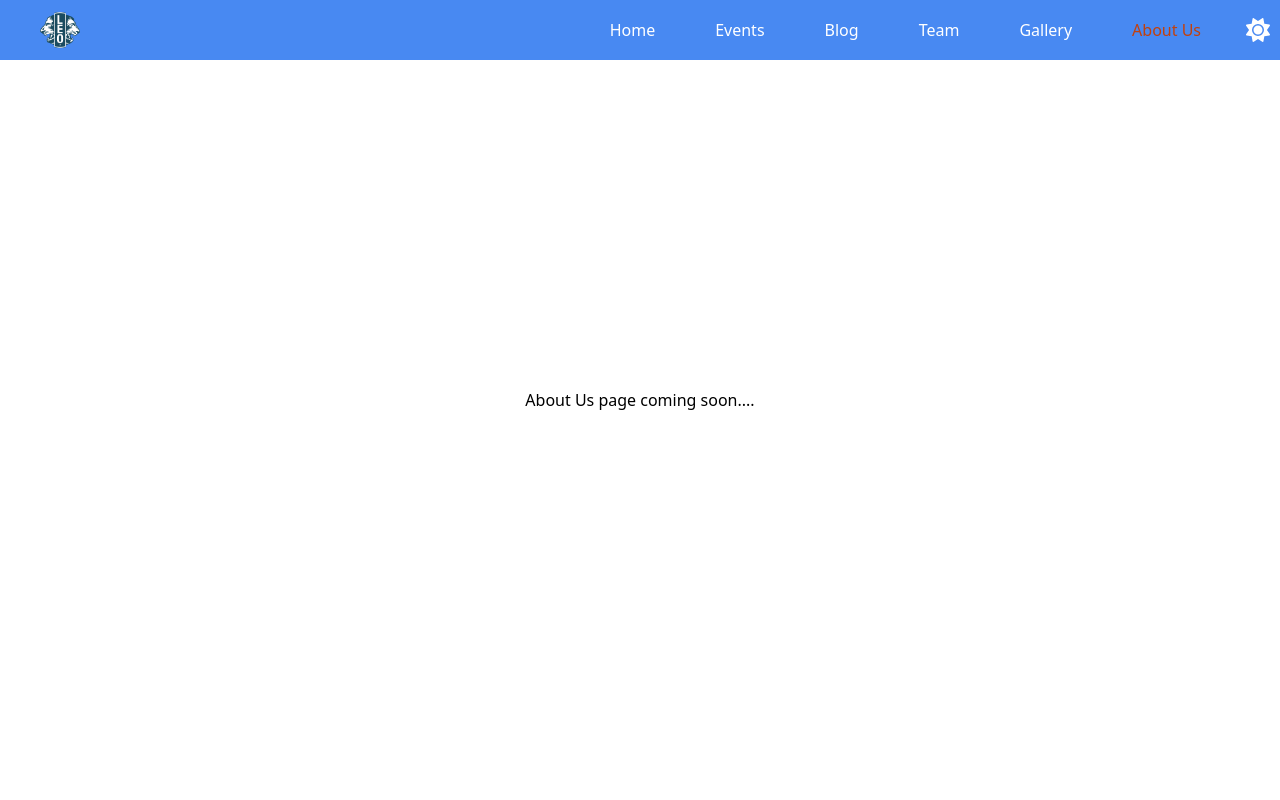
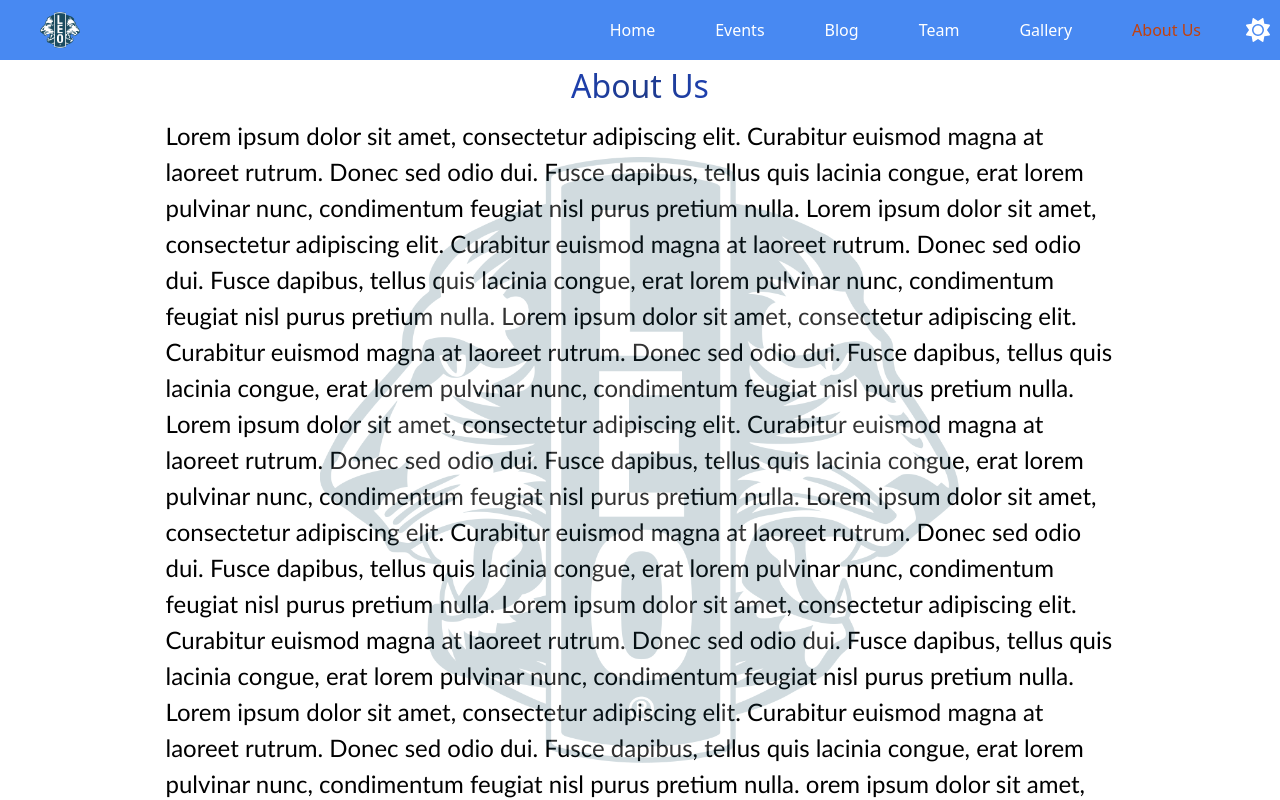
Before and after one commit to AkashKT10172/Leo-Club-BIT-Mesra, a React (Vite) app: page /about in a window 1280 px wide. Shown: the top 800 px of the page. Built offline with nearby package versions, Linux system fonts and the light colour scheme.

Commit message:
Created basic About page

```diff
--- /dev/null
+++ b/src/components/AboutUs/AboutUs.css
@@ -0,0 +1,77 @@
+
+  /* .Acontainer {
+    margin-top: 60px;
+    padding: 2px;
+    display: flex;
+    flex-direction: column;
+    justify-items: center;
+    align-items: center;
+    margin-bottom: 16px;
+  }
+  .Aheader{
+    text-align: center;
+    font-size: xx-large;
+    font-weight: 500;
+  }
+  .Acontent{
+    position:absolute;
+    display: flex;
+    top:64px;
+    min-height: 800px;
+    width: 85%;
+    font-size:x-large;
+    font-family: sans-serif;
+    font-weight: 400;
+    padding: 4px;
+  }
+  .logo{
+
+    position: sticky;
+    top: 64px;
+    opacity: .5;
+  } */
+
+
+  .Acontainer {
+    margin-top: 60px;
+    padding: 2px;
+    display: flex;
+    flex-direction: column;
+    justify-content: center;
+    align-items: center;
+    margin-bottom: 16px;
+  }
+
+  .Aheader {
+    text-align: center;
+    font-size: xx-large;
+    font-weight: 500;
+  }
+
+  .Acontent {
+    margin: 4px;
+    padding: 4px;
+    width: 75%;
+    font-size: x-large;
+    font-family:'Gill Sans', 'Gill Sans MT', Calibri, 'Trebuchet MS', sans-serif;
+    font-weight: 400;
+  }
+
+  .logo {
+    position: fixed;
+    top: 120px;
+    opacity: 0.2;
+    width: 50%;
+    height: calc(100vh - 120px); /* Set logo height to viewport height minus header */
+  }
+
+
+  @media (max-width: 768px) {
+    .Acontent {
+      font-size: large;
+    }
+    .logo {
+      height:75%;
+      width: 50%;
+    }
+  }
--- a/src/components/AboutUs/AboutUs.jsx
+++ b/src/components/AboutUs/AboutUs.jsx
@@ -1,8 +1,24 @@
 import React from 'react'
-
+import './AboutUs.css'
 const AboutUs = () => {
   return (
-    <div className='h-screen flex justify-center items-center'>About Us page coming soon....</div>
+    <div className='Acontainer'>
+      <h1 className='Aheader bg-gradient-to-r from-blue-800 via-blue-900 to-blue-800 text-transparent bg-clip-text'>About Us</h1>
+      <img className='logo' src='./leoLogo.png'></img>
+      <div className="Acontent">
+      <p>Lorem ipsum dolor sit amet, consectetur adipiscing elit. Curabitur euismod magna at laoreet rutrum. Donec sed odio dui. Fusce dapibus, tellus quis lacinia congue, erat lorem pulvinar nunc, condimentum feugiat nisl purus pretium nulla.
+      Lorem ipsum dolor sit amet, consectetur adipiscing elit. Curabitur euismod magna at laoreet rutrum. Donec sed odio dui. Fusce dapibus, tellus quis lacinia congue, erat lorem pulvinar nunc, condimentum feugiat nisl purus pretium nulla.
+      Lorem ipsum dolor sit amet, consectetur adipiscing elit. Curabitur euismod magna at laoreet rutrum. Donec sed odio dui. Fusce dapibus, tellus quis lacinia congue, erat lorem pulvinar nunc, condimentum feugiat nisl purus pretium nulla.
+      Lorem ipsum dolor sit amet, consectetur adipiscing elit. Curabitur euismod magna at laoreet rutrum. Donec sed odio dui. Fusce dapibus, tellus quis lacinia congue, erat lorem pulvinar nunc, condimentum feugiat nisl purus pretium nulla.
+      Lorem ipsum dolor sit amet, consectetur adipiscing elit. Curabitur euismod magna at laoreet rutrum. Donec sed odio dui. Fusce dapibus, tellus quis lacinia congue, erat lorem pulvinar nunc, condimentum feugiat nisl purus pretium nulla.
+      Lorem ipsum dolor sit amet, consectetur adipiscing elit. Curabitur euismod magna at laoreet rutrum. Donec sed odio dui. Fusce dapibus, tellus quis lacinia congue, erat lorem pulvinar nunc, condimentum feugiat nisl purus pretium nulla.
+      Lorem ipsum dolor sit amet, consectetur adipiscing elit. Curabitur euismod magna at laoreet rutrum. Donec sed odio dui. Fusce dapibus, tellus quis lacinia congue, erat lorem pulvinar nunc, condimentum feugiat nisl purus pretium nulla.
+      orem ipsum dolor sit amet, consectetur adipiscing elit. Curabitur euismod magna at laoreet rutrum. Donec sed odio dui. Fusce dapibus, tellus quis lacinia congue, erat lorem pulvinar nunc, condimentum feugiat nisl purus pretium nulla.
+      Lorem ipsum dolor sit amet, consectetur adipiscing elit. Curabitur euismod magna at laoreet rutrum. Donec sed odio dui. Fusce dapibus, tellus quis lacinia congue, erat lorem pulvinar nunc, condimentum feugiat nisl purus pretium nulla.
+      Lorem ipsum dolor sit amet, consectetur adipiscing elit. Curabitur euismod magna at laoreet rutrum. Donec sed odio dui. Fusce dapibus, tellus quis lacinia congue, erat lorem pulvinar nunc, condimentum feugiat nisl purus pretium nulla.
+      </p>
+    </div>
+    </div>
   )
 }
 
```
Also changed, not shown: src/components/AboutUs/leoLogo.png (added).
